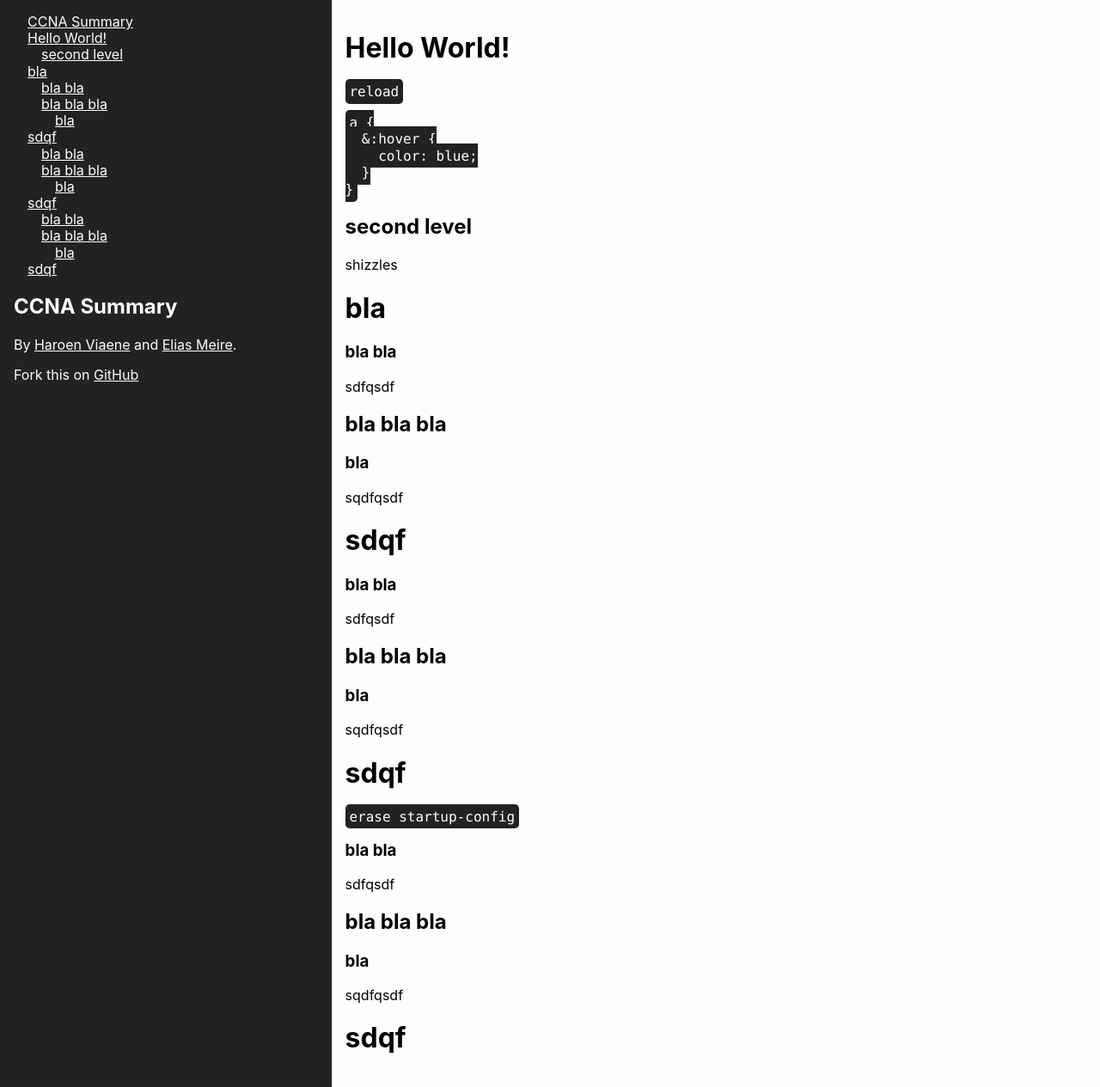
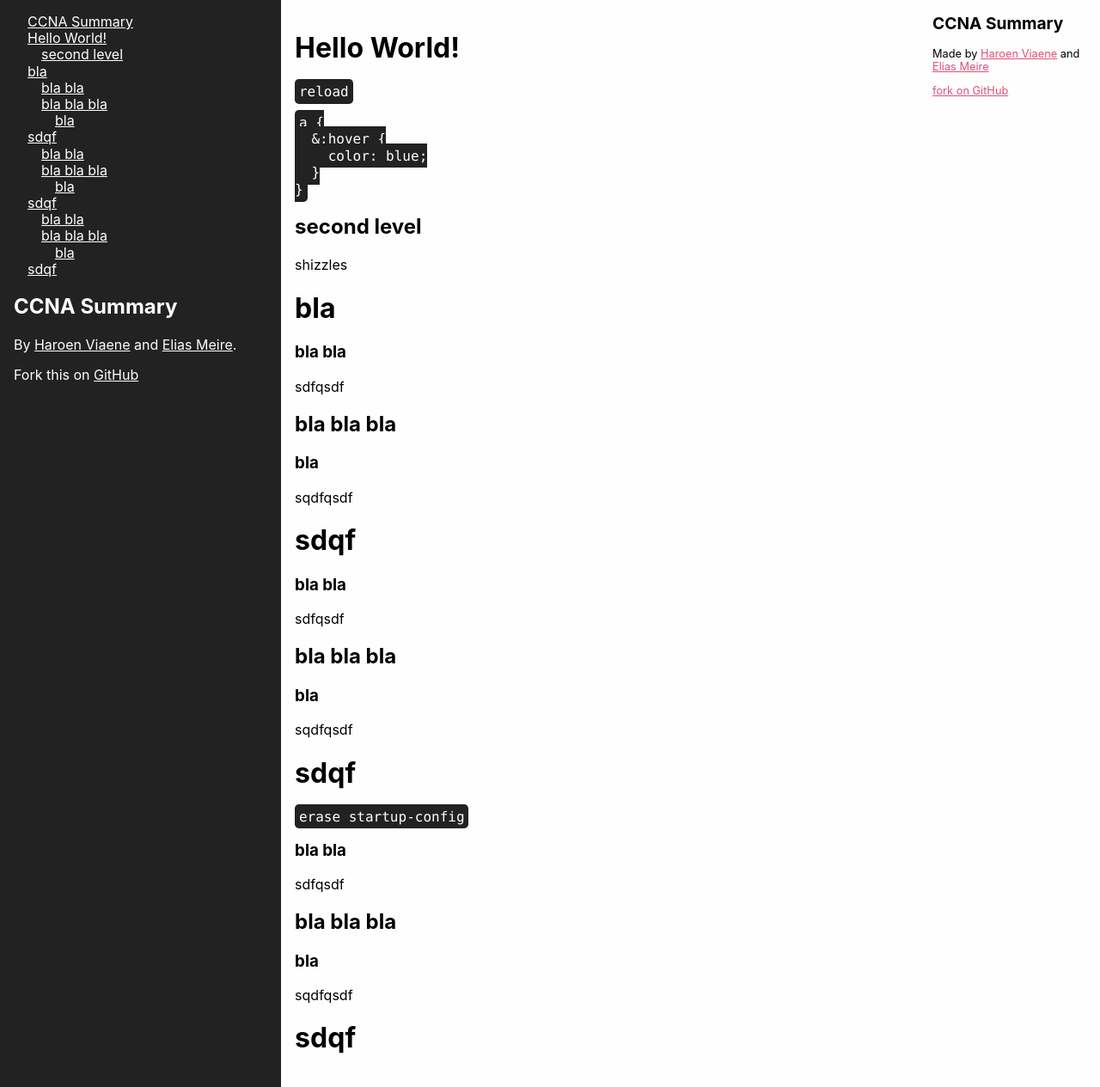
Before and after one commit to Haroenv/ccna, a Jekyll site: the page built from index.md, in a window 1280 px wide. Shown: the whole page at 86% size. Built offline with Jekyll 4.4.1, drawn with Linux system fonts in a browser that asks for light colours.

Commit message:
Structuring with includes

```diff
--- a/_config.yml
+++ b/_config.yml
@@ -1,3 +1,5 @@
+# Site settings
+title: CCNA Summary
 markdown: kramdown
 sass:
-  style: condensed
+  style: compressed
--- /dev/null
+++ b/_includes/footer.html
@@ -0,0 +1,5 @@
+<footer>
+	<h2>{{ site.title }}</h2>
+	<p>Made by <a href="https://github.com/haroenv">Haroen Viaene</a> and <a href="https://github.com/eliasmeire">Elias Meire</a></p>
+	<p><a href="https://github.com/haroenv/ccna-summary">fork on GitHub</a></p>
+</footer>
--- /dev/null
+++ b/_includes/head.html
@@ -0,0 +1,13 @@
+<head>
+	<title>{{ site.title }}</title>
+	<meta charset="utf-8" />
+	<!-- saying that the browser doesn't need to rescale on mobile -->
+	<meta name="viewport" content="width=device-width, initial-scale=1.0" />
+	<meta name="apple-mobile-web-app-capable" content="yes" />
+	<meta name="mobile-web-app-capable" content="yes" />
+	<!-- status bar in transparent/colour -->
+	<meta name="apple-mobile-web-app-status-bar-style" content="black-translucent" />
+	<meta name="theme-color" content="#7f1734">
+	<!-- linking your CSS -->
+	<link rel="stylesheet" href="style.css" />
+</head>
--- a/_layouts/default.html
+++ b/_layouts/default.html
@@ -1,28 +1,17 @@
 ---
-# comment for Jekyll
+layout: compress
 ---
-
 <!DOCTYPE html>
 <!--
-    CCNA Summary
-    @author Elias Meire <eliasmeire.dbz@gmail.com>
-    @author Haroen Viaene <hello@haroen.me>
- -->
+CCNA Summary
+@author Elias Meire <eliasmeire.dbz@gmail.com>
+@author Haroen Viaene <hello@haroen.me>
+-->
 <html lang="en">
-<head>
-    <title> CCNA Summary </title>
-    <meta charset="utf-8" />
-    <!-- saying that the browser doesn't need to rescale on mobile -->
-    <meta name="viewport" content="width=device-width, initial-scale=1.0" />
-    <meta name="apple-mobile-web-app-capable" content="yes" />
-    <meta name="mobile-web-app-capable" content="yes" />
-    <!-- status bar in transparent/colour -->
-    <meta name="apple-mobile-web-app-status-bar-style" content="black-translucent" />
-    <meta name="theme-color" content="#7f1734">
-    <!-- linking your CSS -->
-    <link rel="stylesheet" href="style.css" />
-</head>
+{% include head.html %}
 <body>
-{{content}}
+	{% include header.html %}
+	{{content}}
+	{% include footer.html %}
 </body>
 </html>
```
Also changed, not shown: _includes/header.html (added).
